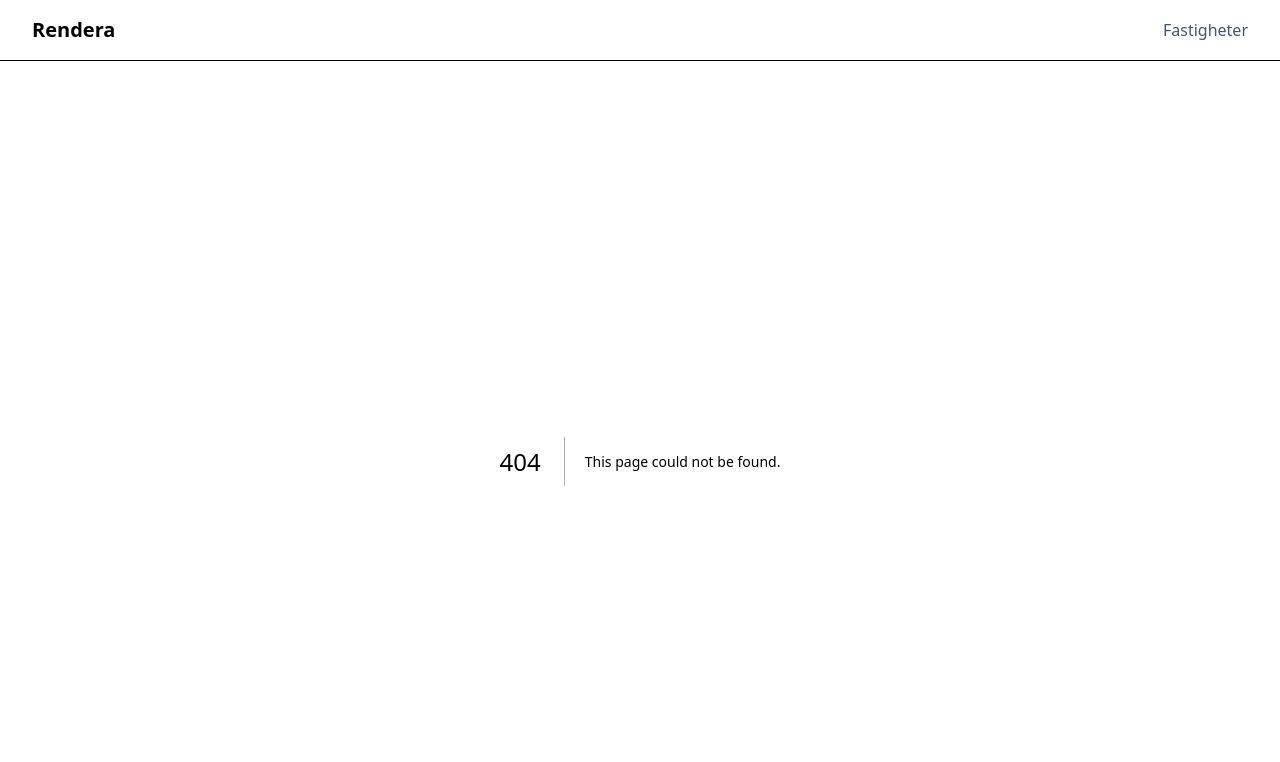
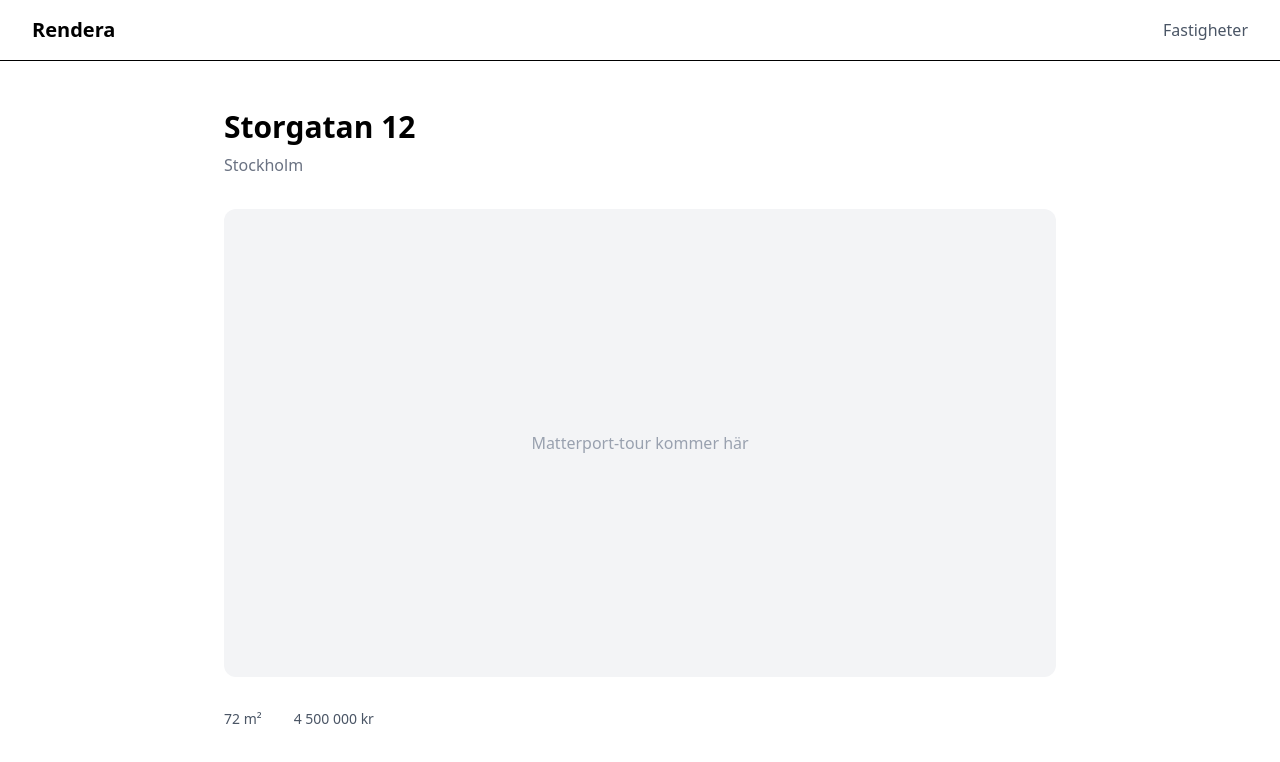
Before and after one commit to Ibrahim-giti/rendera, a Next.js app: page /fastigheter/1 in a window 1280 px wide. Before the commit this address had no page. Shown: the top 762 px of the page. Built offline with nearby package versions, Linux system fonts and the light colour scheme.

Commit message:
startsida, fastighetslista och enskild fastighetssida

```diff
--- /dev/null
+++ b/app/fastigheter/[id]/page.tsx
@@ -0,0 +1,17 @@
+export default function Page({ params }: { params: { id: string } }) {
+  return (
+    <main className="max-w-4xl mx-auto px-8 py-12">
+      <h1 className="text-3xl font-bold mb-2">Storgatan 12</h1>
+      <p className="text-gray-500 mb-8">Stockholm</p>
+
+      <div className="aspect-video w-full bg-gray-100 rounded-xl mb-8 flex items-center justify-center text-gray-400">
+        Matterport-tour kommer här
+      </div>
+
+      <div className="flex gap-8 text-sm text-gray-600">
+        <span>72 m²</span>
+        <span>4 500 000 kr</span>
+      </div>
+    </main>
+  )
+}
```
